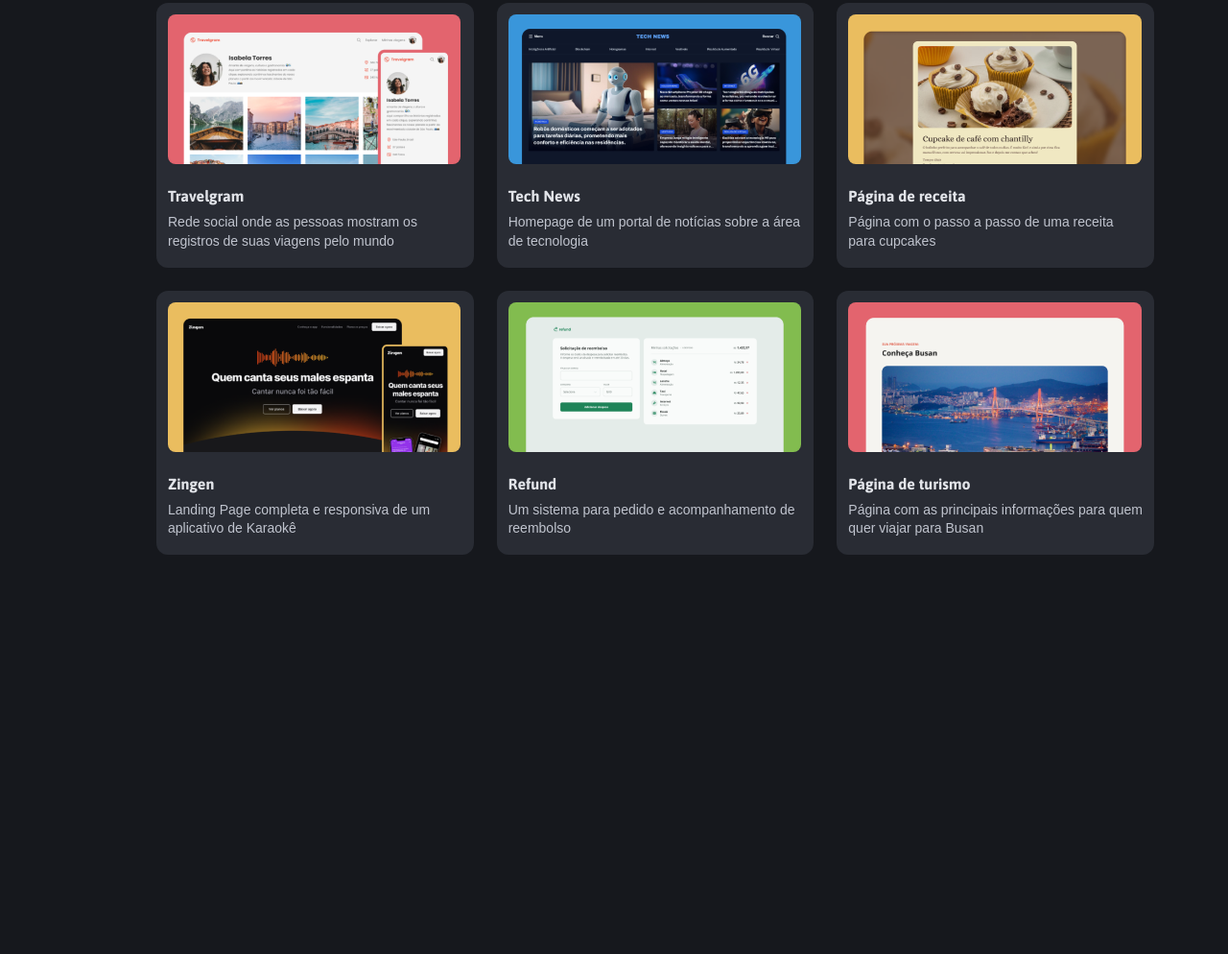
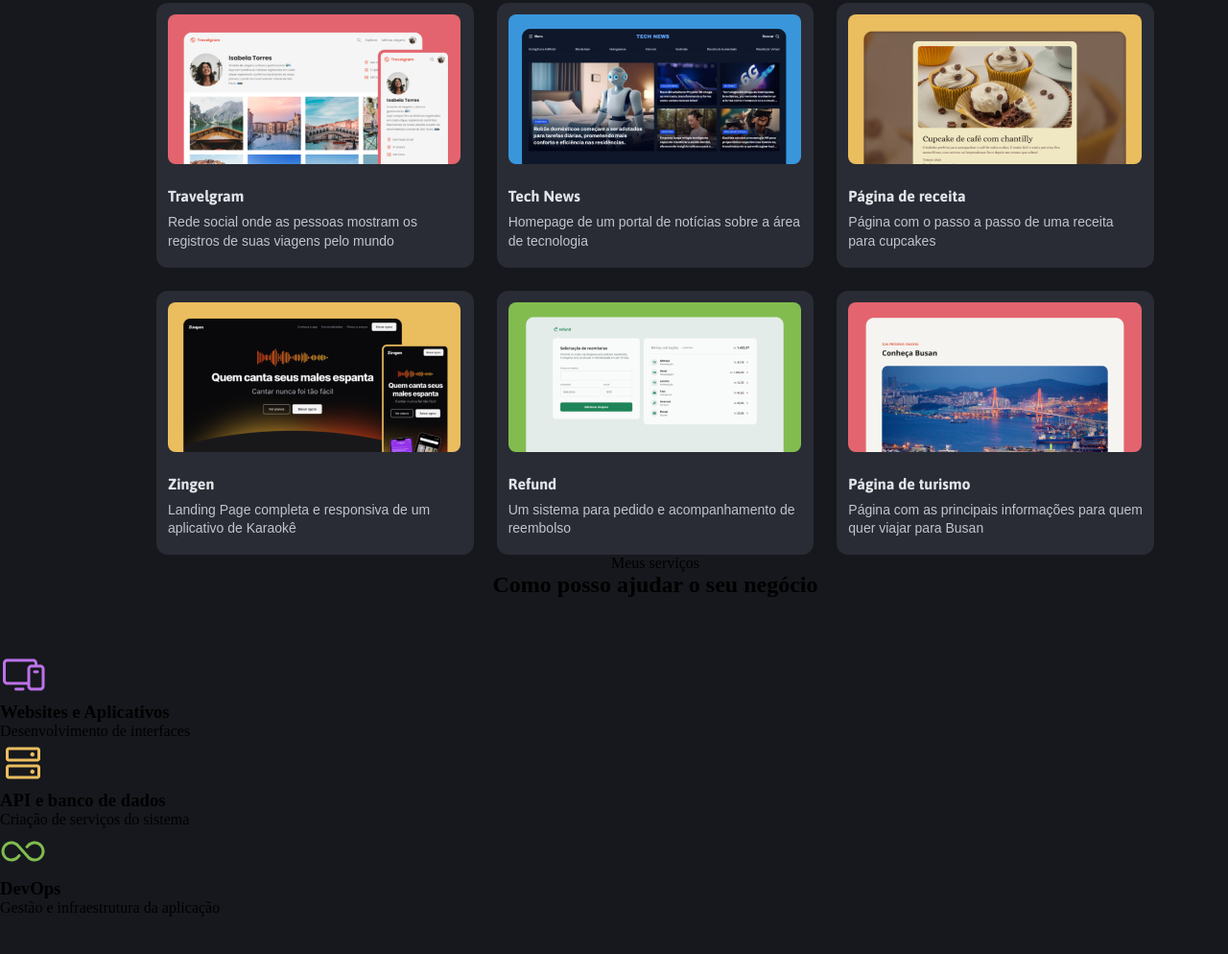
Before and after one commit to LeandroSarkis/Projeto-Portfolio-dev, a plain HTML site: page index.html in a window 1280 px wide. Shown: the part 896-1890 px from the top of the page at 96% size. Before the commit the page ends 1474 px from the top, so only its background shows below. Drawn offline with Linux system fonts and the light colour scheme.

Commit message:
Estruturando serviços

```diff
--- a/index.html
+++ b/index.html
@@ -65,7 +65,7 @@
 
     <main class="container">
         <section id="works">
-            <div id="work-apresentation">
+            <div class="apresentation">
                 <p class="subtitle red">Meu trabalho</p>
                 <h2 class="title-md gray-600">Veja os projetos em destaque</h2>
             </div>
@@ -103,6 +103,31 @@
                 </div>
             </div>
         </section>
+
+        <section id="my-services">
+            <div class="apresentation">
+                <p>Meus serviços</p>
+                <h2>Como posso ajudar o seu negócio</h2>
+            </div>
+
+            <div>
+                <div>
+                    <img src="assets/icons/Devices.svg" alt="Ícone de um computador">
+                    <h3>Websites e Aplicativos</h3>
+                    <p>Desenvolvimento de interfaces</p>
+                </div>
+                <div>
+                    <img src="assets/icons/HardDrives.svg" alt="Ícone de um driver">
+                    <h3>API e banco de dados</h3>
+                    <p>Criação de serviços do sistema </p>
+                </div>
+                <div>
+                    <img src="assets/icons/Infinity.svg" alt="Ícone do infinito">
+                    <h3>DevOps</h3>
+                    <p>Gestão e infraestrutura da aplicação</p>
+                </div>
+            </div>
+        </section>
     </main>
 
 </body>
--- a/styles/main.css
+++ b/styles/main.css
@@ -1,13 +1,15 @@
 main {
-    margin: 72px auto 0;
+    margin: 72px auto 144px;
+
+
 }
 
+.apresentation {
+    text-align: center;
+
+    margin-bottom: 56px;
+}
 #works {
-    #work-apresentation {
-        text-align: center;
-
-        margin-bottom: 56px;
-    }
 
     #projects {
         width: 1040px;
```
Also changed, not shown: assets/icons/Devices.svg (added), assets/icons/HardDrives.svg (added), assets/icons/Infinity.svg (added).
